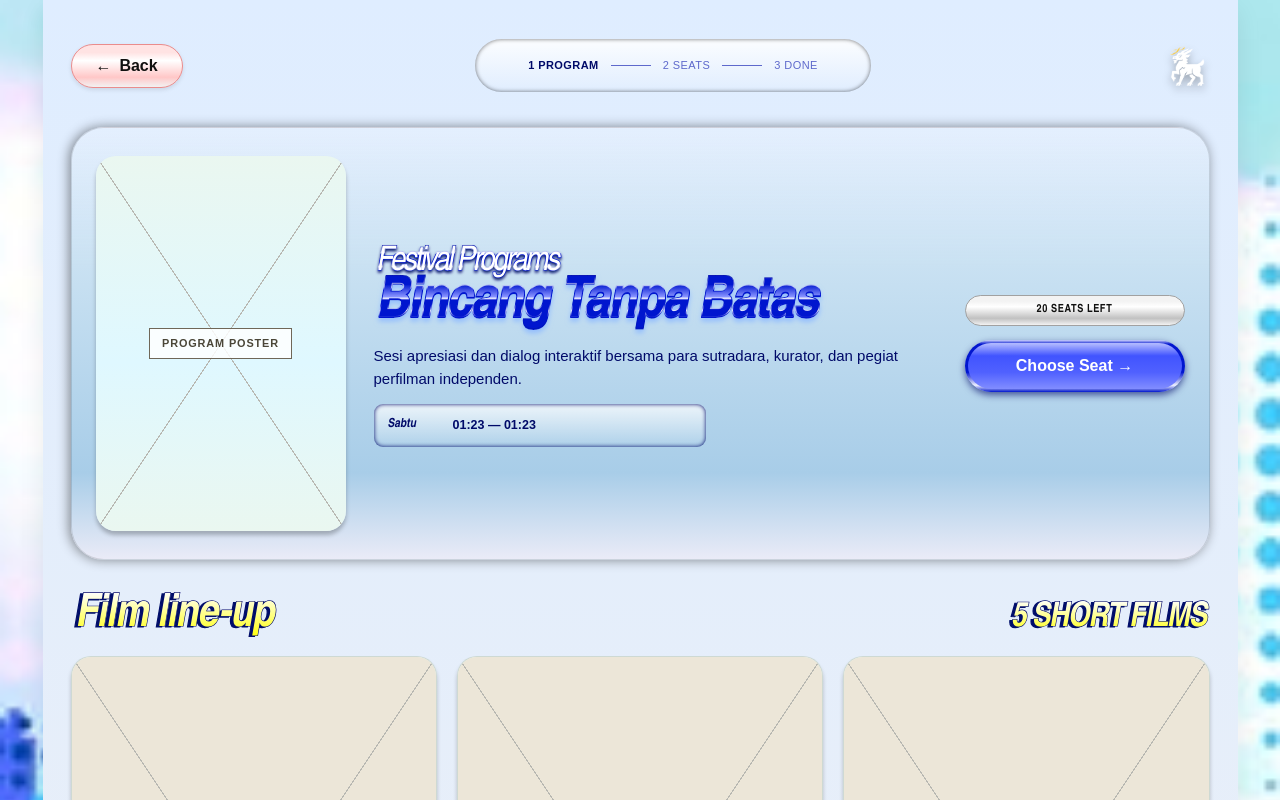
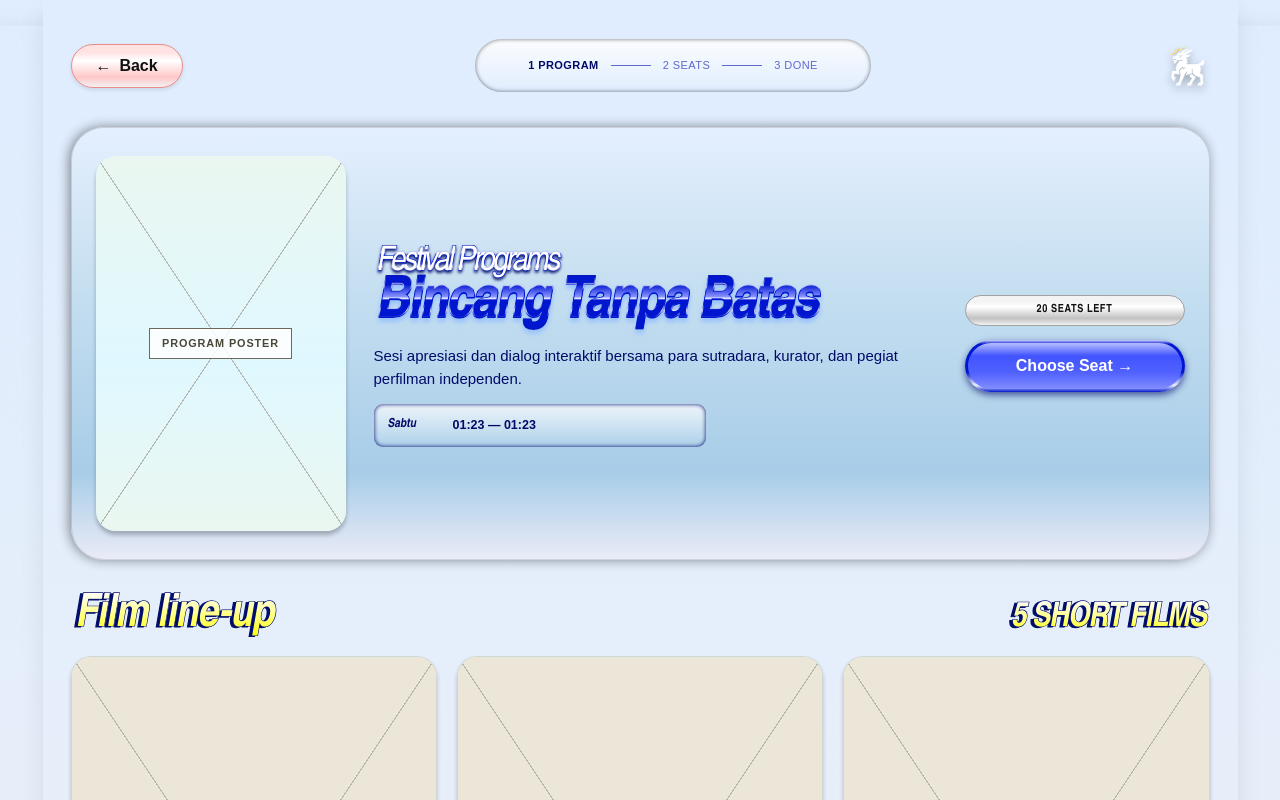
Before and after one commit to szqiel/knf-ticketing, a Next.js app: page /p/bincang-tanpa-batas in a window 1280 px wide. Shown: the top 800 px of the page. Built offline with nearby package versions, Linux system fonts and the light colour scheme.

Commit message:
style(program): pasang background asli program detail & film lineup
- Terapkan Program Detail & Film Line-Up bg.png sebagai latar belakang utama halaman Screen 2

- Padukan dengan gradien fallback biru lembut #DFEDFF ke #EAEFF7 yang identik dengan kartu tengah

```diff
--- a/components/program/ProgramDetailView.module.css
+++ b/components/program/ProgramDetailView.module.css
@@ -6,7 +6,15 @@
 .pageWrapper {
   min-height: 100vh;
   width: 100%;
-  background-image: url("/assets/program-bg.png");
+  background-color: #eaeff7;
+  background-image:
+    url("/assets/Program%20Detail%20%26%20Film%20Line-Up%20bg.png"),
+    linear-gradient(
+      180deg,
+      rgba(223, 237, 255, 1) 0%,
+      rgba(234, 239, 247, 1) 55%,
+      rgba(223, 227, 255, 1) 100%
+    );
   background-size: cover;
   background-position: center top;
   background-repeat: no-repeat;
```
Also changed, not shown: public/assets/Program Detail & Film Line-Up bg.png (added), public/assets/program-detail-bg.png (added).
